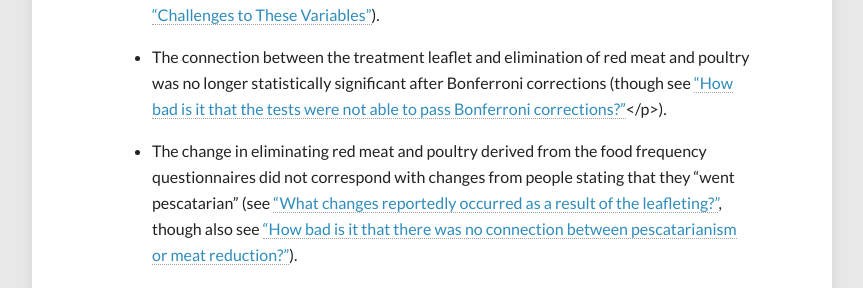
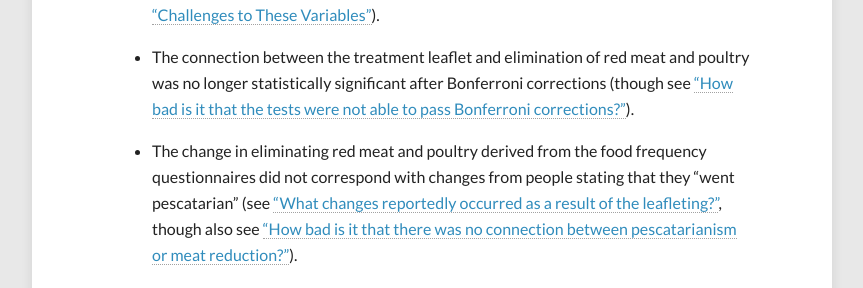
Before and after one commit to peterhurford/peterhurford.github.io, a Jekyll site: the page built from _posts/2014-06-04-a-re-analysis-of-ace-leaflet-study.markdown, in a window 1280 px wide and 900 px high, scrolled down 2594 px. Shown: the part 161-449 px from the top of the window, without its empty margins (208-1071 px from the left). Built offline with Jekyll 4.4.1, drawn with Linux system fonts in a browser that asks for light colours; comment, search, counter and statistics services are not loaded.

Commit message:
Fixed typo

```diff
--- a/_posts/2014-06-04-a-re-analysis-of-ace-leaflet-study.markdown
+++ b/_posts/2014-06-04-a-re-analysis-of-ace-leaflet-study.markdown
@@ -64,7 +64,7 @@
 
 * There are methodological problems with both food frequency questionnaires and with asking people about their diet change in terms of “vegetarian” and “pescetarian” (see <a href="#challenges">"Challenges to These Variables"</a>).
 
-* The connection between the treatment leaflet and elimination of red meat and poultry was no longer statistically significant after Bonferroni corrections (though see <a href="#bonferroni">"How bad is it that the tests were not able to pass Bonferroni corrections?"</a></p>).
+* The connection between the treatment leaflet and elimination of red meat and poultry was no longer statistically significant after Bonferroni corrections (though see <a href="#bonferroni">"How bad is it that the tests were not able to pass Bonferroni corrections?"</a>).
 
 * The change in eliminating red meat and poultry derived from the food frequency questionnaires did not correspond with changes from people stating that they “went pescatarian” (see <a href="#changes">"What changes reportedly occurred as a result of the leafleting?"</a>, though also see <a href="#noconnection">"How bad is it that there was no connection between pescatarianism or meat reduction?"</a>).
 
```
